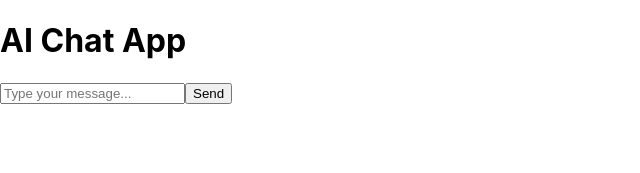
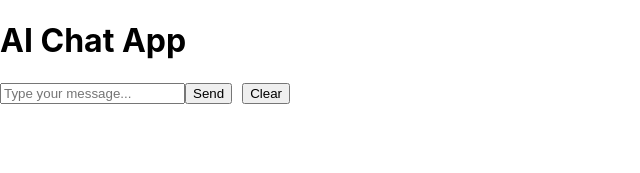
Before and after one commit to yuhsuan-liu/ai-chat-app, a React (Create React App) app in the folder frontend/: page / in a window 1280 px wide. Shown: the top 173 px of the page, without its empty margins (0-640 px from the left). Built offline with nearby package versions, Linux system fonts and the light colour scheme.

Commit message:
Add a Clear button that has the function of clearing the chat history

```diff
--- a/frontend/src/components/chat.js
+++ b/frontend/src/components/chat.js
@@ -25,6 +25,11 @@ const Chat = () => {
     }
   };
 
+//function to clear chatting history
+  const clearChat = () => {
+    setChat([])
+  };
+
   return (
     <div>
       <div>
@@ -42,6 +47,7 @@ const Chat = () => {
         placeholder="Type your message..."
       />
       <button onClick={sendMessage}>Send</button>
+      <button onClick={clearChat} style={{marginLeft: '10px'}}>Clear</button>
     </div>
   );
 };
```
